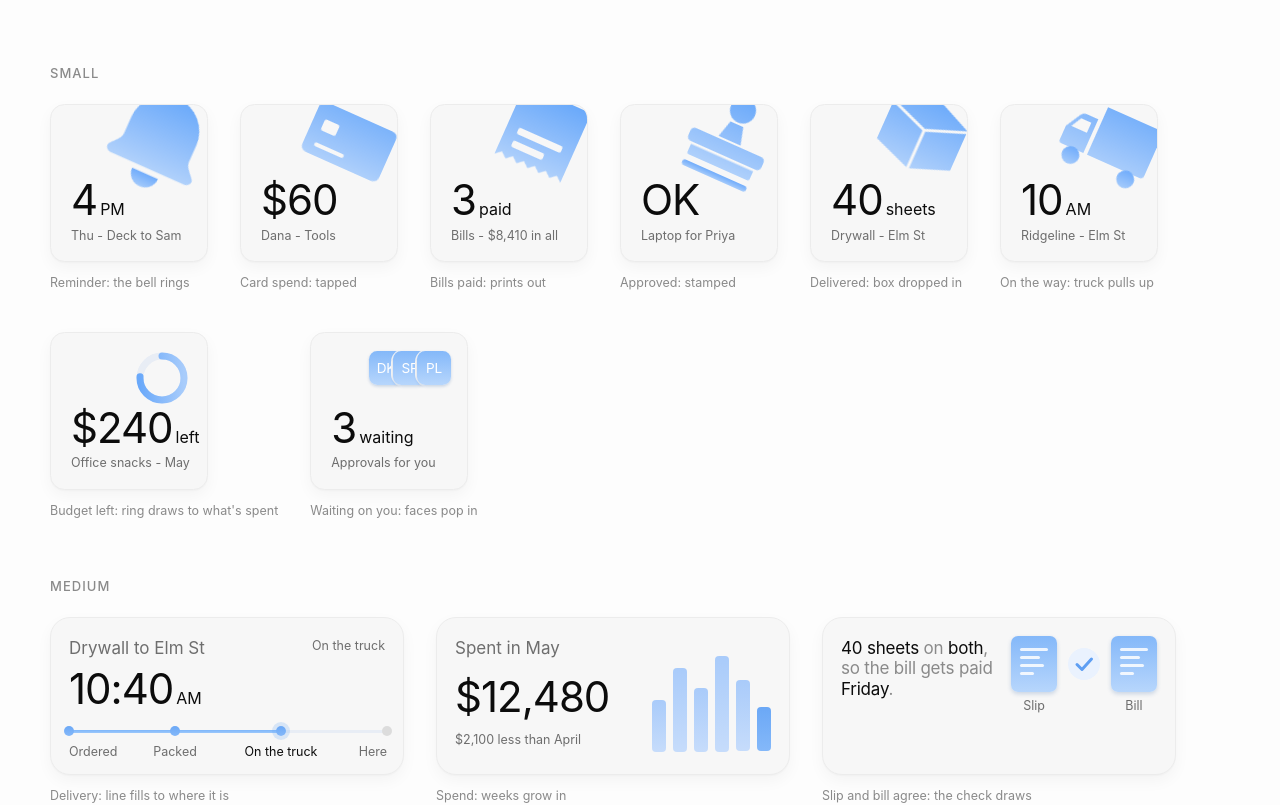
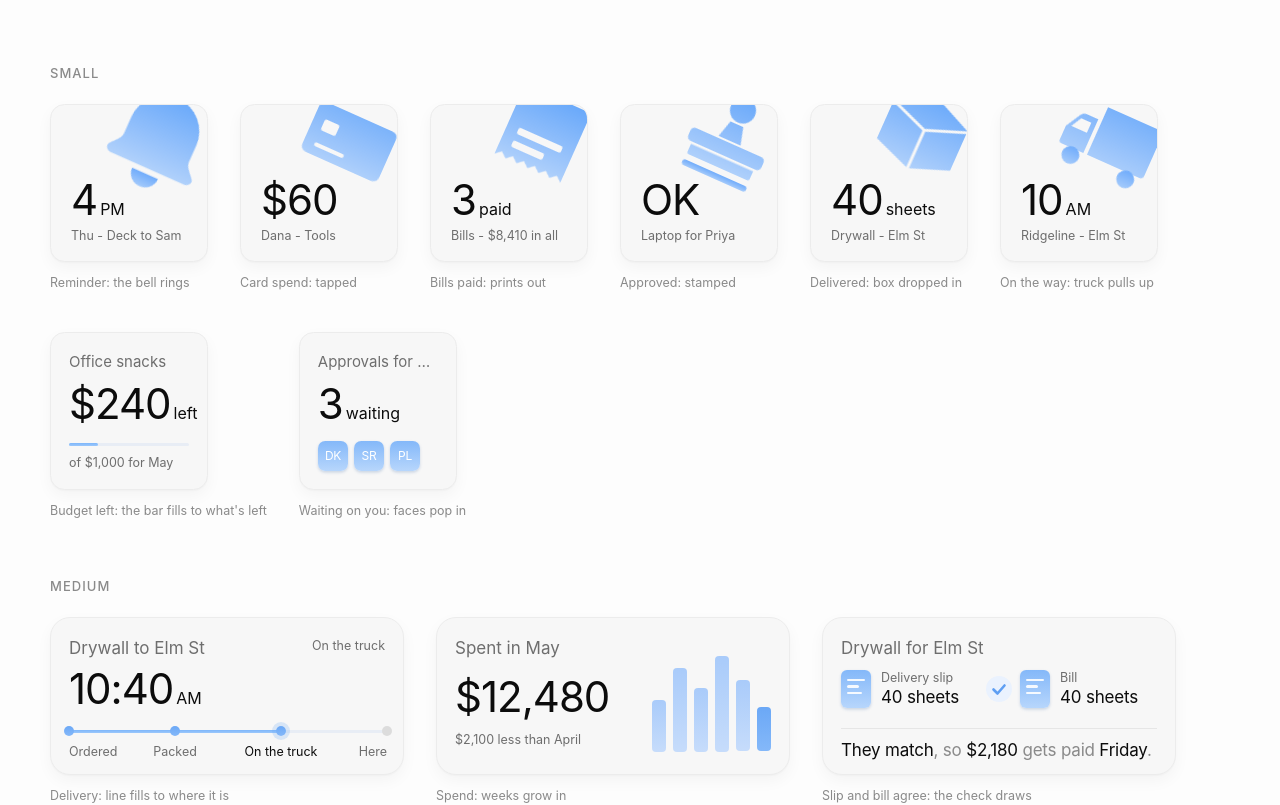
Before and after one commit to notandruu/ramp-dock, a Next.js app: page /lab/widgets in a window 1280 px wide. Shown: the top 805 px of the page. Built offline with nearby package versions, Linux system fonts and the light colour scheme.

Commit message:
Rework the budget, waiting and match cards
The ring in the corner and the papers floating beside a squeezed
sentence did not read. All three now follow the calendar card: gray
title, the fact, then a bar or faces, and the match card shows what
each paper says before saying what happens.

```diff
--- a/components/agent-kit/cards.tsx
+++ b/components/agent-kit/cards.tsx
@@ -135,60 +135,39 @@ export function PlanCard({ tile, title, steps = 3, children }: { tile: { label:
 
 /* ---------- small, 158 square ---------- */
 
-/** What's left of a budget: a ring that draws round to what's been spent. */
-export function MeterWidget({ value, unit, caption, spent }: { value: string; unit?: string; caption: string; spent: number }) {
-  const r = 22;
+/** What's left of a budget, like a fuel gauge: gray title, the amount left, a bar showing how much of it remains. */
+export function MeterWidget({ title, value, left, note }: { title: string; value: string; left: number; note: string }) {
   return (
     <Card width={158} height={158} radius={14.5}>
-      <svg width="58" height="58" viewBox="0 0 58 58" style={{ position: "absolute", right: 16, top: 16 }} aria-hidden="true">
-        <defs>
-          <linearGradient id="meter-g" x1="0" y1="0" x2="0" y2="1">
-            <stop offset="0" stopColor="#6aa9fa" />
-            <stop offset="1" stopColor="#a8ccfb" />
-          </linearGradient>
-        </defs>
-        <circle cx="29" cy="29" r={r} fill="none" stroke={TRACK} strokeWidth="7" />
-        <circle
-          data-cue="draw"
-          data-draw={spent}
-          cx="29"
-          cy="29"
-          r={r}
-          fill="none"
-          stroke="url(#meter-g)"
-          strokeWidth="7"
-          strokeLinecap="round"
-          pathLength={1}
-          strokeDasharray={`${spent} 1`}
-          transform="rotate(-90 29 29)"
-          style={{ strokeDashoffset: 0 }}
-        />
-      </svg>
-      <div style={{ position: "absolute", left: 20, top: 74, display: "flex", alignItems: "baseline", gap: 3, color: INK }}>
+      <div style={{ position: "absolute", left: 18, right: 18, top: 18, fontSize: 15, color: CAPTION, whiteSpace: "nowrap", overflow: "hidden", textOverflow: "ellipsis" }}>{title}</div>
+      <div style={{ position: "absolute", left: 18, top: 50, display: "flex", alignItems: "baseline", gap: 3 }}>
         <span style={big}>{value}</span>
-        {unit && <span style={{ fontSize: 16 }}>{unit}</span>}
+        <span style={{ fontSize: 16, color: INK }}>left</span>
       </div>
-      <div style={{ position: "absolute", left: 20, right: 12, top: 122, ...small, whiteSpace: "nowrap", overflow: "hidden", textOverflow: "ellipsis" }}>{caption}</div>
+      <div style={{ position: "absolute", left: 18, right: 18, top: 110, display: "flex" }}>
+        <Bar amount={left} />
+      </div>
+      <div style={{ position: "absolute", left: 18, right: 18, top: 122, ...small, whiteSpace: "nowrap" }}>{note}</div>
     </Card>
   );
 }
 
-/** A count of things waiting on someone, as a stack of the people's initials. */
-export function WaitingWidget({ count, caption, people }: { count: string; caption: string; people: string[] }) {
+/** Things waiting on you: gray title, the count, and the faces of who's waiting, one after another. */
+export function WaitingWidget({ title, count, people }: { title: string; count: string; people: string[] }) {
   return (
     <Card width={158} height={158} radius={14.5}>
-      <div style={{ position: "absolute", right: 16, top: 18, display: "flex" }}>
-        {people.map((p, i) => (
-          <div key={p} data-cue="pop" style={{ marginLeft: i ? -10 : 0, borderRadius: 11, boxShadow: "0 0 0 2px #f7f7f7" }}>
-            <Initials size={34}>{p}</Initials>
+      <div style={{ position: "absolute", left: 18, right: 18, top: 18, fontSize: 15, color: CAPTION, whiteSpace: "nowrap", overflow: "hidden", textOverflow: "ellipsis" }}>{title}</div>
+      <div style={{ position: "absolute", left: 18, top: 50, display: "flex", alignItems: "baseline", gap: 3 }}>
+        <span style={big}>{count}</span>
+        <span style={{ fontSize: 16, color: INK }}>waiting</span>
+      </div>
+      <div style={{ position: "absolute", left: 18, top: 108, display: "flex", gap: 6 }}>
+        {people.map((p) => (
+          <div key={p} data-cue="pop">
+            <Initials size={30}>{p}</Initials>
           </div>
         ))}
       </div>
-      <div style={{ position: "absolute", left: 20, top: 74, display: "flex", alignItems: "baseline", gap: 3, color: INK }}>
-        <span style={big}>{count}</span>
-        <span style={{ fontSize: 16 }}>waiting</span>
-      </div>
-      <div style={{ position: "absolute", left: 20, right: 12, top: 122, ...small, whiteSpace: "nowrap", overflow: "hidden", textOverflow: "ellipsis" }}>{caption}</div>
     </Card>
   );
 }
@@ -271,33 +250,47 @@ export function ChartCard({ title, total, note, weeks }: { title: string; total:
   );
 }
 
-function Doc({ label }: { label: string }) {
+/** A paper as a little tile: the same blue as the calendar's, with lines of writing on it. */
+function Paper() {
   return (
-    <div style={{ display: "flex", flexDirection: "column", alignItems: "center", gap: 6 }}>
-      <div style={{ width: 46, height: 56, borderRadius: 7, background: TILE_BLUE, boxShadow: "0 2px 4px rgba(40,90,160,0.22)", padding: "12px 9px", display: "flex", flexDirection: "column", gap: 5 }}>
-        {[1, 0.7, 0.85, 0.5].map((w, i) => (
-          <div key={i} style={{ height: 3, width: `${w * 100}%`, borderRadius: 2, background: "rgba(255,255,255,0.85)" }} />
-        ))}
-      </div>
-      <div style={small}>{label}</div>
+    <div style={{ width: 30, height: 38, flexShrink: 0, borderRadius: 6, background: TILE_BLUE, boxShadow: "0 1.5px 3px rgba(40,90,160,0.22)", padding: "9px 6px", display: "flex", flexDirection: "column", gap: 4 }}>
+      {[1, 0.65, 0.85].map((w, i) => (
+        <div key={i} style={{ height: 2.5, width: `${w * 100}%`, borderRadius: 2, background: "rgba(255,255,255,0.9)" }} />
+      ))}
     </div>
   );
 }
 
-/** Two papers that should agree, and a check that draws itself between them once they do. */
-export function MatchCard({ left, right, children }: { left: string; right: string; children: ReactNode }) {
+/**
+ * Two papers that should say the same thing, side by side with what each says, a check between them
+ * that draws itself once they agree, and what happens next underneath.
+ */
+export function MatchCard({ title, papers, children }: { title: string; papers: [[label: string, says: string], [label: string, says: string]]; children: ReactNode }) {
+  const paper = ([label, says]: [string, string]) => (
+    <div style={{ display: "flex", alignItems: "center", gap: 10, flex: 1 }}>
+      <Paper />
+      <div>
+        <div style={small}>{label}</div>
+        <div style={{ ...body, marginTop: 2 }}>{says}</div>
+      </div>
+    </div>
+  );
   return (
     <Card height={158}>
-      <div style={{ position: "absolute", right: 18, top: 18, display: "flex", alignItems: "flex-start", gap: 10 }}>
-        <Doc label={left} />
-        <svg width="34" height="34" viewBox="0 0 34 34" style={{ marginTop: 11 }} aria-hidden="true">
-          <circle cx="17" cy="17" r="16" fill="#eaf2fe" />
-          <path data-cue="draw" d="M10 17.5 L15 22.5 L24.5 12" fill="none" stroke="#5f9ff3" strokeWidth="3" strokeLinecap="round" strokeLinejoin="round" pathLength={1} strokeDasharray="1 1" style={{ strokeDashoffset: 0 }} />
+      <div style={{ position: "absolute", left: 18, top: 18, fontSize: 17, color: CAPTION }}>{title}</div>
+      <div style={{ position: "absolute", left: 18, right: 18, top: 52, display: "flex", alignItems: "center", gap: 8 }}>
+        {paper(papers[0])}
+        <svg width="26" height="26" viewBox="0 0 26 26" style={{ flexShrink: 0 }} aria-hidden="true">
+          <circle cx="13" cy="13" r="13" fill="#eaf2fe" />
+          <path data-cue="draw" d="M7.5 13.5 L11.5 17.5 L18.5 9.5" fill="none" stroke="#5f9ff3" strokeWidth="2.6" strokeLinecap="round" strokeLinejoin="round" pathLength={1} strokeDasharray="1 1" style={{ strokeDashoffset: 0 }} />
         </svg>
-        <Doc label={right} />
+        {paper(papers[1])}
       </div>
-      <div data-cue="row" style={{ position: "absolute", left: 18, width: 168, top: 20, ...body }}>
-        {children}
+      <div style={{ position: "absolute", left: 18, right: 18, top: 110 }}>
+        <Hairline />
+        <div data-cue="row" style={{ ...body, marginTop: 11 }}>
+          {children}
+        </div>
       </div>
     </Card>
   );
--- a/components/agent-kit/gallery.tsx
+++ b/components/agent-kit/gallery.tsx
@@ -23,8 +23,8 @@ const SECTIONS: { title: string; items: Item[] }[] = [
       glyph("Approved: stamped", STAMP, "OK", undefined, "Laptop for Priya"),
       glyph("Delivered: box dropped in", BOX, "40", "sheets", "Drywall - Elm St"),
       glyph("On the way: truck pulls up", TRUCK, "10", "AM", "Ridgeline - Elm St"),
-      { name: "Budget left: ring draws to what's spent", card: <MeterWidget value="$240" unit="left" caption="Office snacks - May" spent={0.76} /> },
-      { name: "Waiting on you: faces pop in", card: <WaitingWidget count="3" caption="Approvals for you" people={["DK", "SR", "PL"]} /> },
+      { name: "Budget left: the bar fills to what's left", card: <MeterWidget title="Office snacks" value="$240" left={0.24} note="of $1,000 for May" /> },
+      { name: "Waiting on you: faces pop in", card: <WaitingWidget title="Approvals for you" count="3" people={["DK", "SR", "PL"]} /> },
     ],
   },
   {
@@ -41,8 +41,14 @@ const SECTIONS: { title: string; items: Item[] }[] = [
       {
         name: "Slip and bill agree: the check draws",
         card: (
-          <MatchCard left="Slip" right="Bill">
-            40 sheets <Dim>on</Dim> both<Dim>, so the bill gets paid</Dim> Friday<Dim>.</Dim>
+          <MatchCard
+            title="Drywall for Elm St"
+            papers={[
+              ["Delivery slip", "40 sheets"],
+              ["Bill", "40 sheets"],
+            ]}
+          >
+            They match<Dim>, so</Dim> $2,180 <Dim>gets paid</Dim> Friday<Dim>.</Dim>
           </MatchCard>
         ),
       },
```
